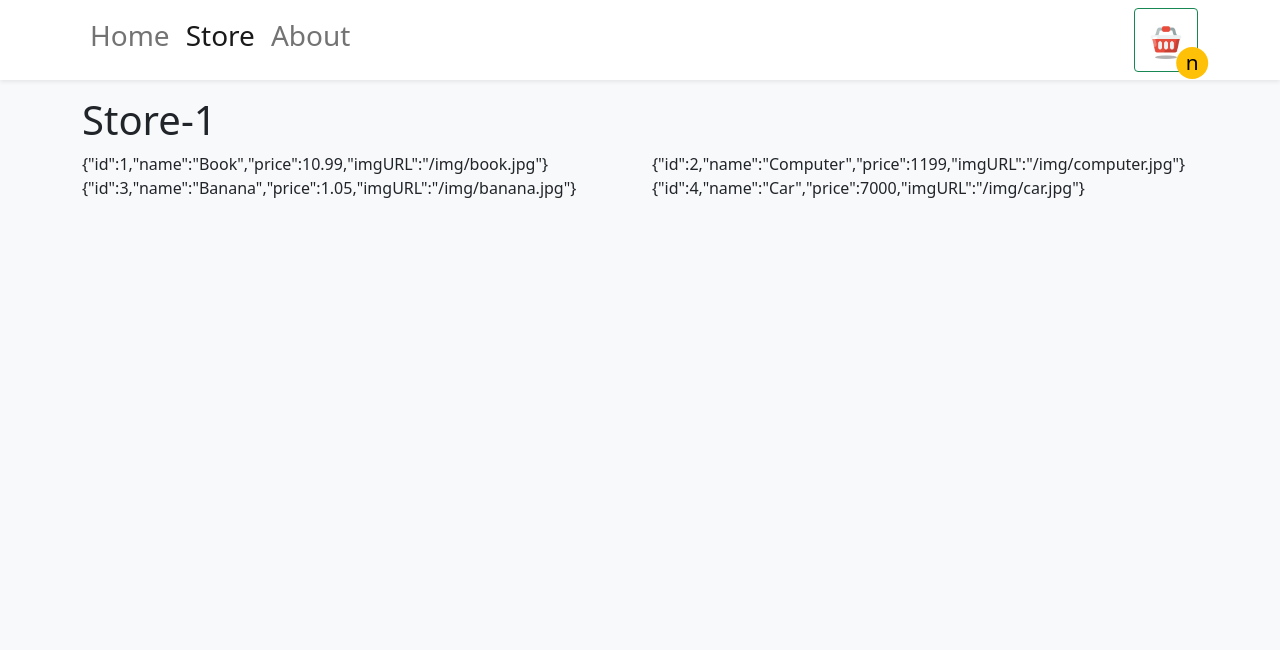
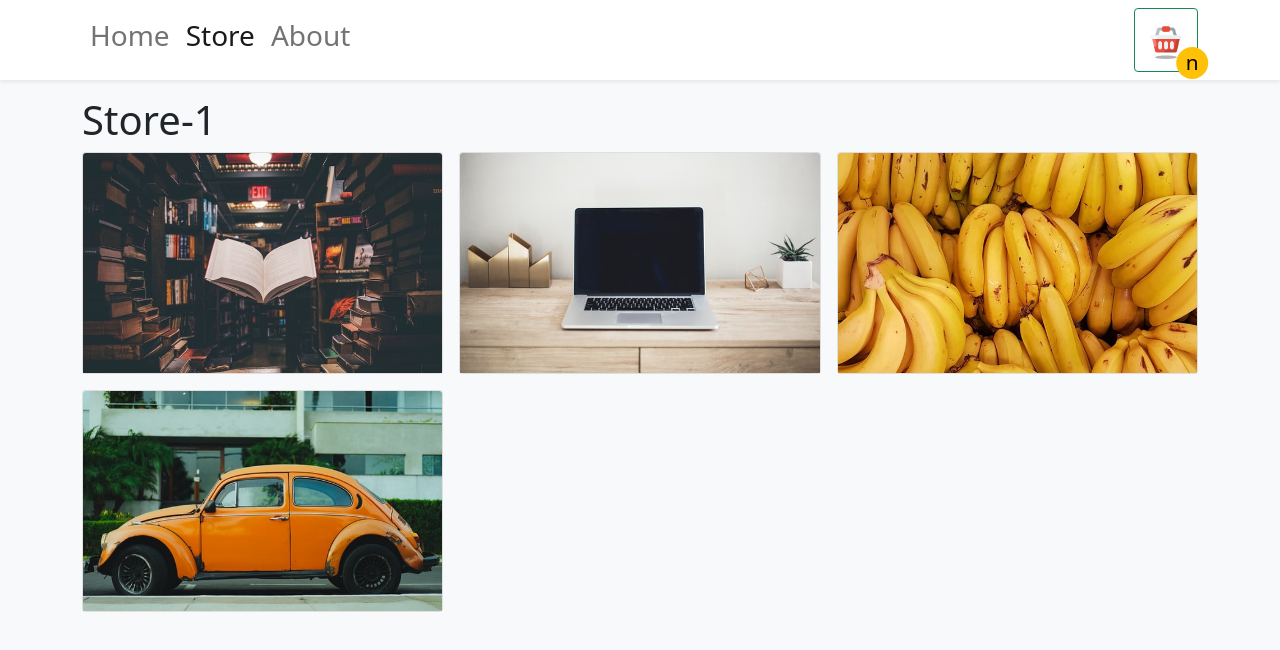
Before and after one commit to Pavel-SS/shopping-cart, a React (Vite) app: page /store in a window 1280 px wide. Shown: the top 650 px of the page. Built offline with nearby package versions, Linux system fonts and the light colour scheme.

Commit message:
Update Store.tsx

```diff
--- a/src/pages/Store.tsx
+++ b/src/pages/Store.tsx
@@ -1,4 +1,5 @@
 import { Col, Row } from "react-bootstrap"
+import { StoreItem } from "../components/StoreItem"
 import storeItems from "../data/items.json"
 export const Store = () => {
     return (
@@ -6,12 +7,12 @@ export const Store = () => {
             <h1>
                 Store-1
             </h1>
-            <Row>
+            <Row lg={3} md={2} xs={1} className="g-3">
                 {
                     storeItems.map(item=>{
                         return(
-                            <Col>
-                                {JSON.stringify(item)}
+                            <Col key={item.id}>
+                                <StoreItem {...item}/>
                             </Col>
                         )
                     })
```
